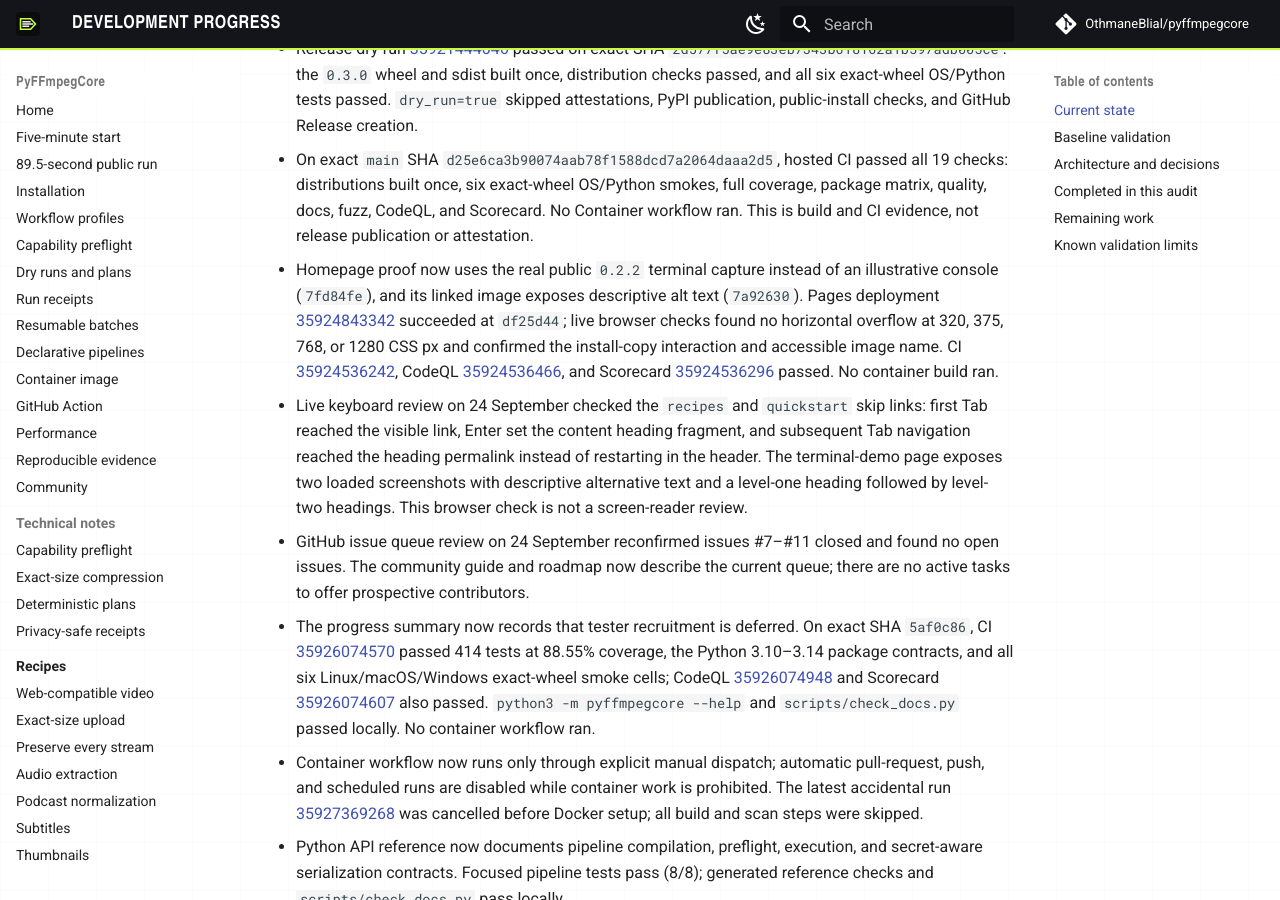
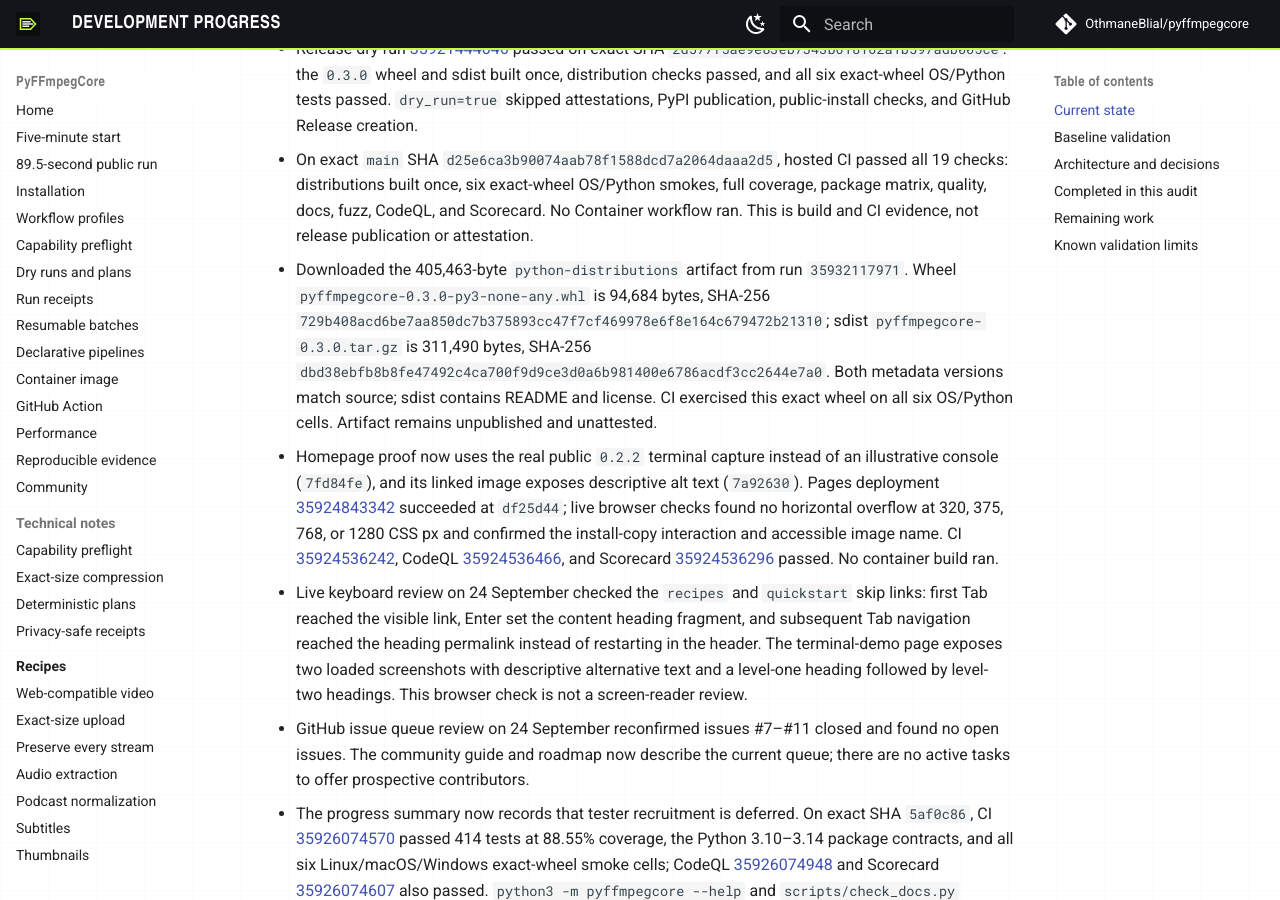
Before and after one commit to OthmaneBlial/pyffmpegcore, an MkDocs documentation site: the page built from docs/PROGRESS.md, in a window 1280 px wide and 900 px high, scrolled down 840 px. Built offline with MkDocs 1.6.1 and Material for MkDocs 9.7.7, drawn with Linux system fonts in a browser that asks for light colours; comment, search, counter and statistics services are not loaded.

Commit message:
docs: record exact candidate artifact hashes

```diff
--- a/docs/PROGRESS.md
+++ b/docs/PROGRESS.md
@@ -10,6 +10,7 @@ Updated: 2026-09-24
 - A `0.3.0` release candidate is being prepared: runtime version, per-version release-note template, and checklist target are set, but no tag or publication exists. README/install commands and compatibility snapshot remain pinned to the currently public `0.2.2` until the candidate evidence is complete and the release is authorized.
 - Release dry-run [35921444046](https://github.com/OthmaneBlial/pyffmpegcore/actions/runs/35921444046) passed on exact SHA `2d577f5ae9e83eb7343b618162a1b597adb005ce`: the `0.3.0` wheel and sdist built once, distribution checks passed, and all six exact-wheel OS/Python tests passed. `dry_run=true` skipped attestations, PyPI publication, public-install checks, and GitHub Release creation.
 - On exact `main` SHA `d25e6ca3b90074aab78f1588dcd7a2064daaa2d5`, hosted CI passed all 19 checks: distributions built once, six exact-wheel OS/Python smokes, full coverage, package matrix, quality, docs, fuzz, CodeQL, and Scorecard. No Container workflow ran. This is build and CI evidence, not release publication or attestation.
+- Downloaded the 405,463-byte `python-distributions` artifact from run `35932117971`. Wheel `pyffmpegcore-0.3.0-py3-none-any.whl` is 94,684 bytes, SHA-256 `729b408acd6be7aa850dc7b375893cc47f7cf469978e6f8e164c679472b21310`; sdist `pyffmpegcore-0.3.0.tar.gz` is 311,490 bytes, SHA-256 `dbd38ebfb8b8fe47492c4ca700f9d9ce3d0a6b981400e6786acdf3cc2644e7a0`. Both metadata versions match source; sdist contains README and license. CI exercised this exact wheel on all six OS/Python cells. Artifact remains unpublished and unattested.
 - Homepage proof now uses the real public `0.2.2` terminal capture instead of an illustrative console (`7fd84fe`), and its linked image exposes descriptive alt text (`7a92630`). Pages deployment [35924843342](https://github.com/OthmaneBlial/OthmaneBlial.github.io/actions/runs/35924843342) succeeded at `df25d44`; live browser checks found no horizontal overflow at 320, 375, 768, or 1280 CSS px and confirmed the install-copy interaction and accessible image name. CI [35924536242](https://github.com/OthmaneBlial/pyffmpegcore/actions/runs/35924536242), CodeQL [35924536466](https://github.com/OthmaneBlial/pyffmpegcore/actions/runs/35924536466), and Scorecard [35924536296](https://github.com/OthmaneBlial/pyffmpegcore/actions/runs/35924536296) passed. No container build ran.
 - Live keyboard review on 24 September checked the `recipes` and `quickstart` skip links: first Tab reached the visible link, Enter set the content heading fragment, and subsequent Tab navigation reached the heading permalink instead of restarting in the header. The terminal-demo page exposes two loaded screenshots with descriptive alternative text and a level-one heading followed by level-two headings. This browser check is not a screen-reader review.
 - GitHub issue queue review on 24 September reconfirmed issues #7–#11 closed and found no open issues. The community guide and roadmap now describe the current queue; there are no active tasks to offer prospective contributors.
```
Also changed, not shown: ROADMAP.md (+7 -0 lines).
